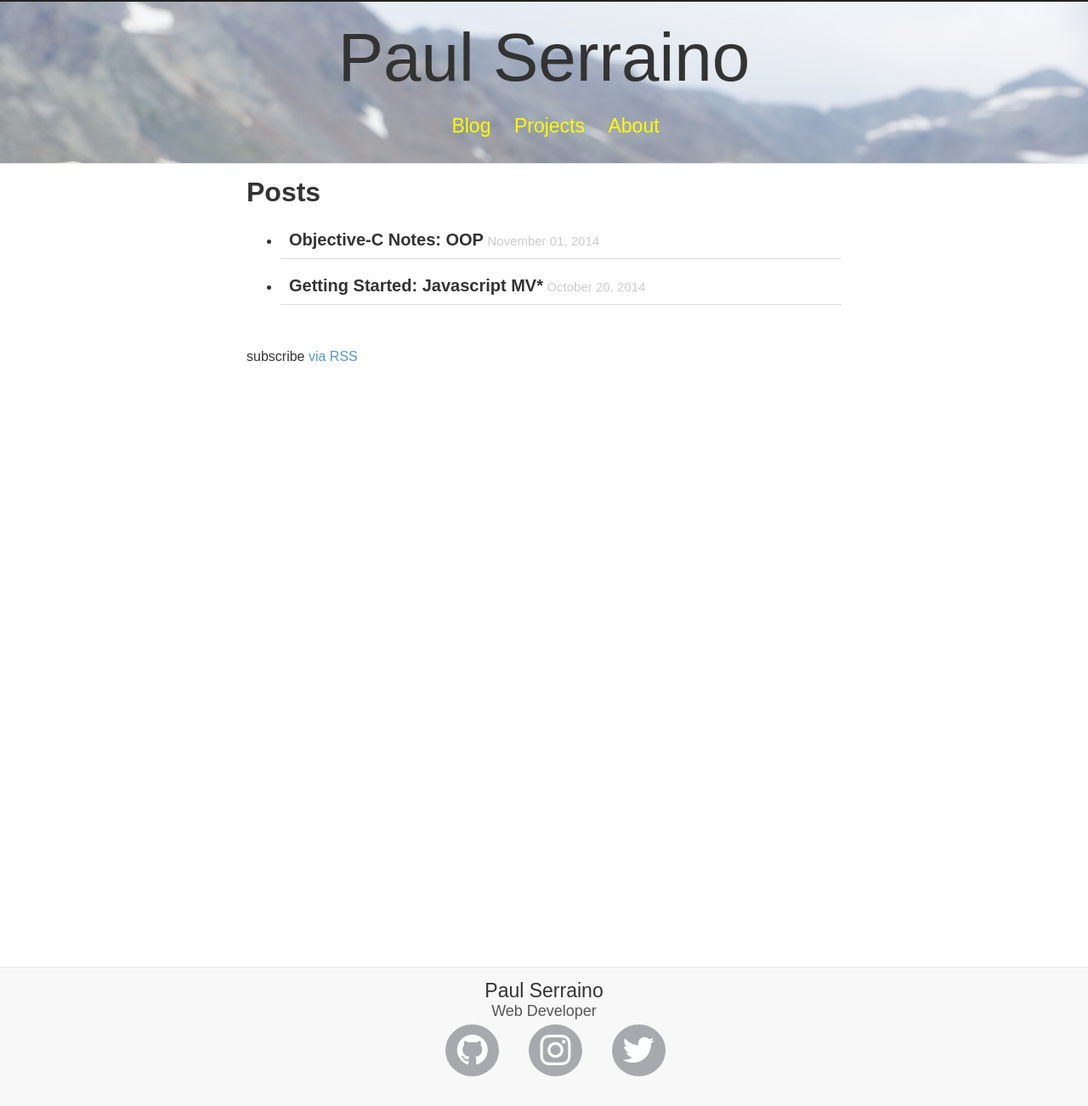
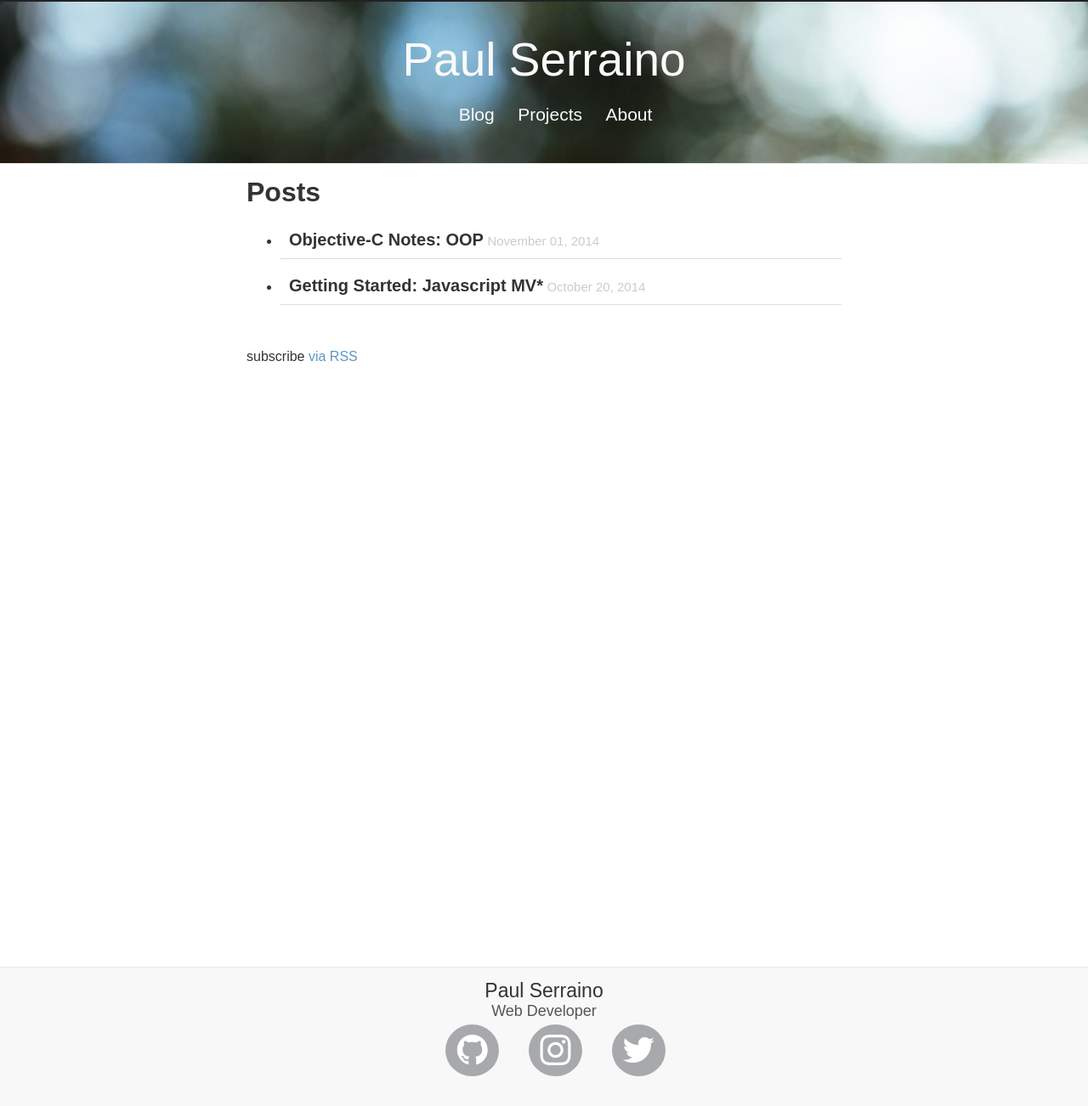
Before and after one commit to paulserraino/paulserraino.com, a Jekyll site: the page built from index.html, in a window 1280 px wide. Shown: the whole page at 85% size. Built offline with Jekyll 4.4.1, drawn with Linux system fonts in a browser that asks for light colours; nearby versions of some CDN libraries.

Commit message:
no yellow

```diff
--- a/_sass/regions/_header.scss
+++ b/_sass/regions/_header.scss
@@ -3,9 +3,8 @@
 	background-color: #FFF;
 	border-bottom: 1px solid #eee;
 	border-top: 2px solid #222;
-	background-image: url("/images/bgs/rockfort.jpg");
+	background-image: url("/images/bgs/rsz_lights.jpg");
 	height: 190px;
-	background-position: center top;
 	background-repeat: no-repeat;
 	background-size: cover;
 	background-attachment: fixed;
@@ -13,14 +12,14 @@
 }
 
 .brand {
-	font-size: 80px;
+	font-size: 55px;
 	font-weight: 400;
 	margin: 0;
-	padding-top: 20px;
+	padding-top: 36px;
 }
 
 .brand a {
-	color: #333;
+	color: #fafafa;
 }
 
 .sub-title {
@@ -31,8 +30,8 @@
 
 
 .nav a {
-	font-size: 23px;
-	color: #FFFC00;
+	font-size: 21px;
+	color: #fafafa;
 	font-weight: 400;
 }
 
--- a/_sass/states/_mobile.scss
+++ b/_sass/states/_mobile.scss
@@ -2,6 +2,7 @@
 
 	.header {
 		background-image: url("/images/mobile_rockfort.jpg");
+		height: 140px;
 	}
 
 	ul.nav {
@@ -10,10 +11,16 @@
 
 	.brand {
 		font-size: 35px;
-
+	}
+	.brand a {
+		color: #222;
 	}
 
 	.nav li:hover {
 		background-color: #eee;
 	}
+
+	.nav a {
+		color: #222;
+	}
 }
```
Also changed, not shown: images/bgs/lights.jpg (added), images/bgs/rsz_lights.jpg (added), 1 other file.
